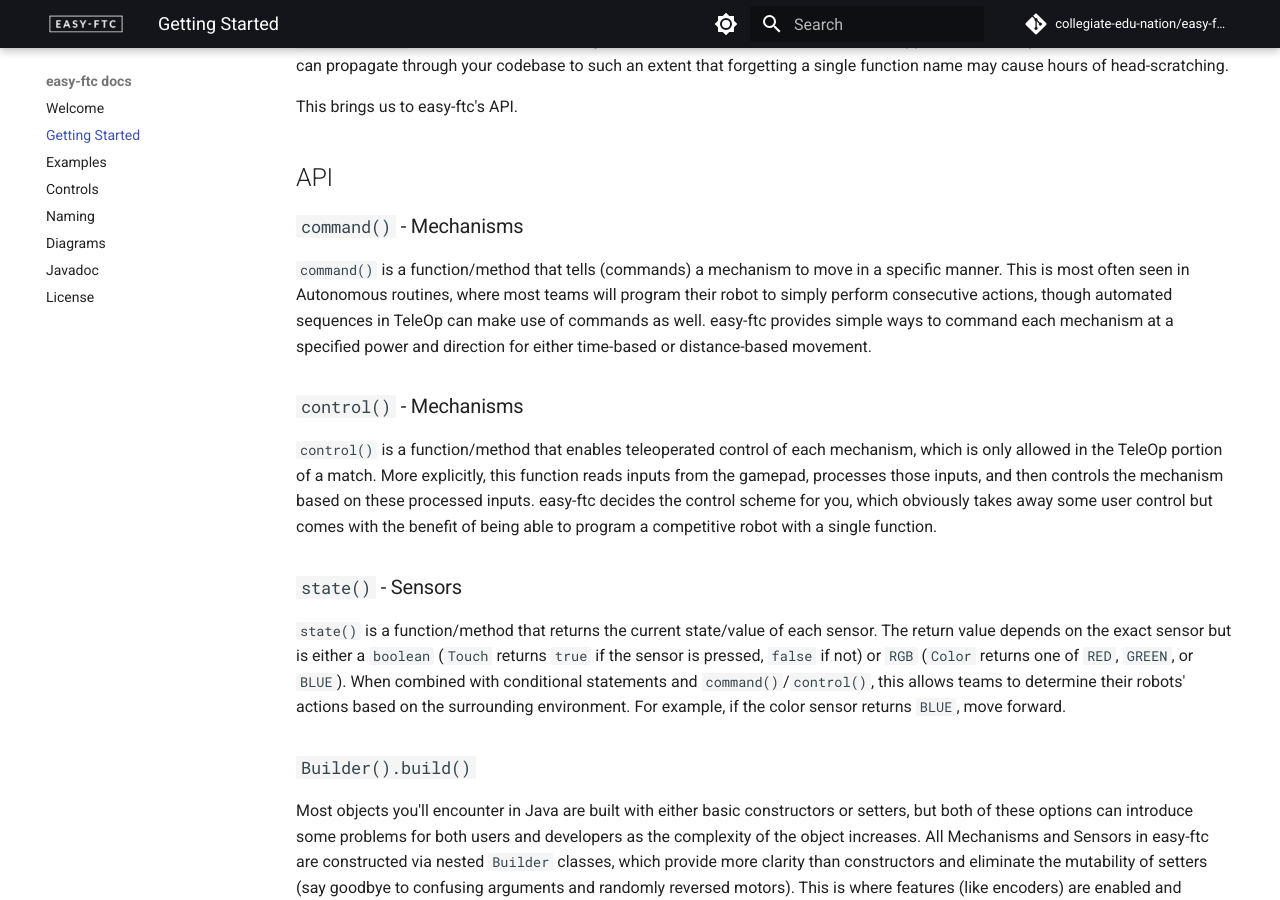
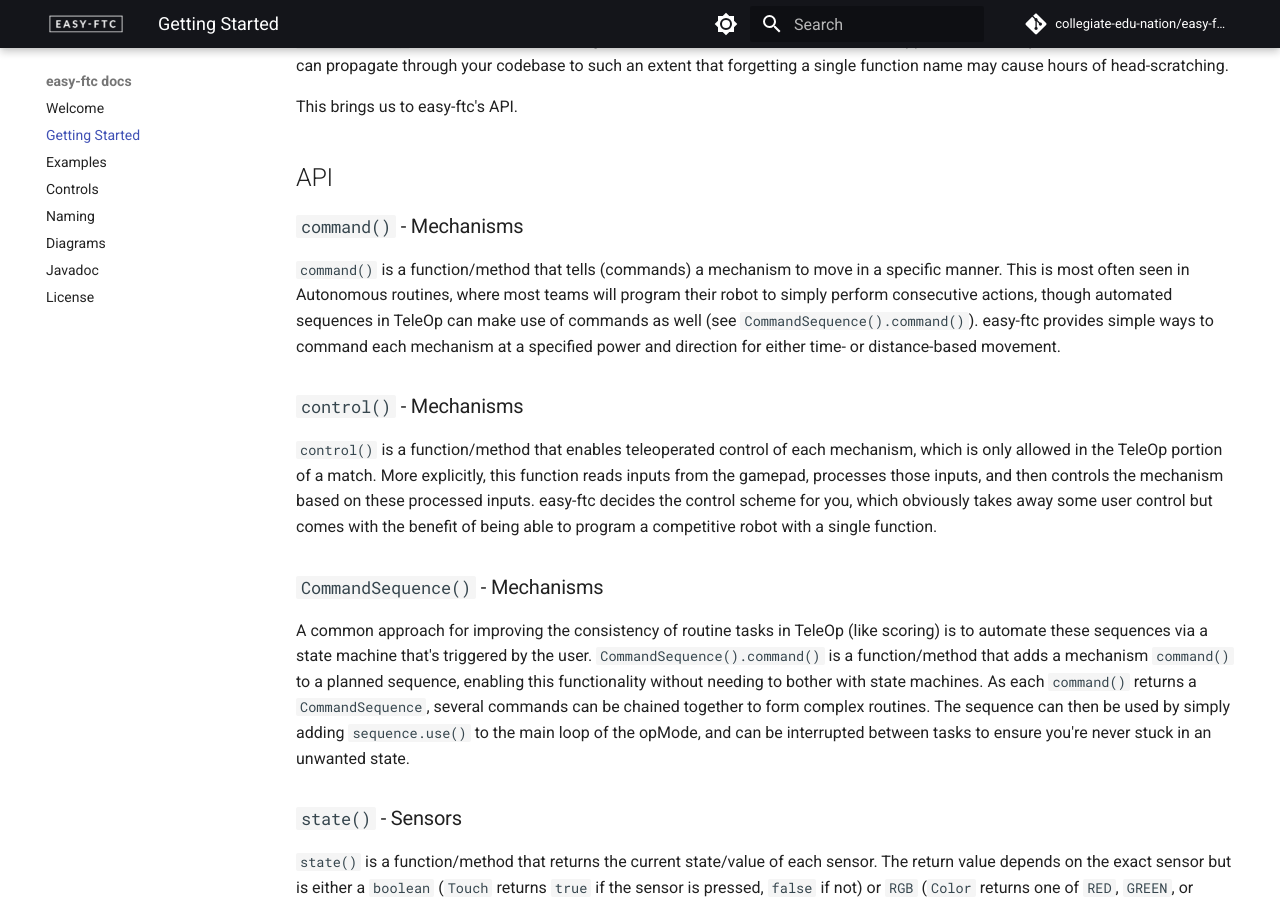
Before and after one commit to Collegiate-Edu-Nation/easy-ftc, an MkDocs documentation site: the page built from docs/gettingstarted.md, in a window 1280 px wide and 900 px high, scrolled down 863 px. Built offline with MkDocs 1.6.1 and Material for MkDocs 9.7.7, drawn with Linux system fonts in a browser that asks for light colours; comment, search, counter and statistics services are not loaded.

Commit message:
docs: add API section for CommandSequence

```diff
--- a/docs/gettingstarted.md
+++ b/docs/gettingstarted.md
@@ -31,11 +31,15 @@ This brings us to easy-ftc's API.
 
 ### `command()` - Mechanisms
 
-`command()` is a function/method that tells (commands) a mechanism to move in a specific manner. This is most often seen in Autonomous routines, where most teams will program their robot to simply perform consecutive actions, though automated sequences in TeleOp can make use of commands as well. easy-ftc provides simple ways to command each mechanism at a specified power and direction for either time-based or distance-based movement.
+`command()` is a function/method that tells (commands) a mechanism to move in a specific manner. This is most often seen in Autonomous routines, where most teams will program their robot to simply perform consecutive actions, though automated sequences in TeleOp can make use of commands as well (see `CommandSequence().command()`). easy-ftc provides simple ways to command each mechanism at a specified power and direction for either time- or distance-based movement.
 
 ### `control()` - Mechanisms
 
 `control()` is a function/method that enables teleoperated control of each mechanism, which is only allowed in the TeleOp portion of a match. More explicitly, this function reads inputs from the gamepad, processes those inputs, and then controls the mechanism based on these processed inputs. easy-ftc decides the control scheme for you, which obviously takes away some user control but comes with the benefit of being able to program a competitive robot with a single function.
+
+### `CommandSequence()` - Mechanisms
+
+A common approach for improving the consistency of routine tasks in TeleOp (like scoring) is to automate these sequences via a state machine that's triggered by the user. `CommandSequence().command()` is a function/method that adds a mechanism `command()` to a planned sequence, enabling this functionality without needing to bother with state machines. As each `command()` returns a `CommandSequence`, several commands can be chained together to form complex routines. The sequence can then be used by simply adding `sequence.use()` to the main loop of the opMode, and can be interrupted between tasks to ensure you're never stuck in an unwanted state.
 
 ### `state()` - Sensors
 
```
